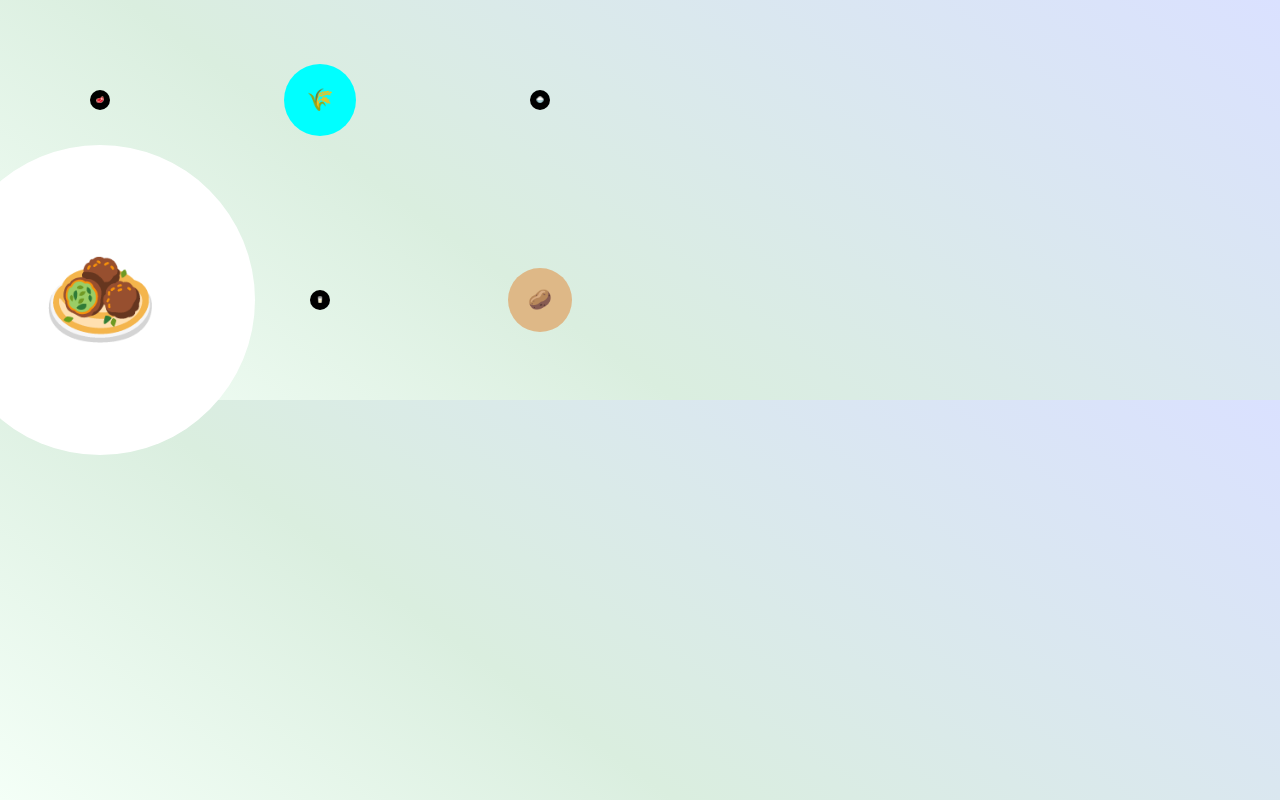
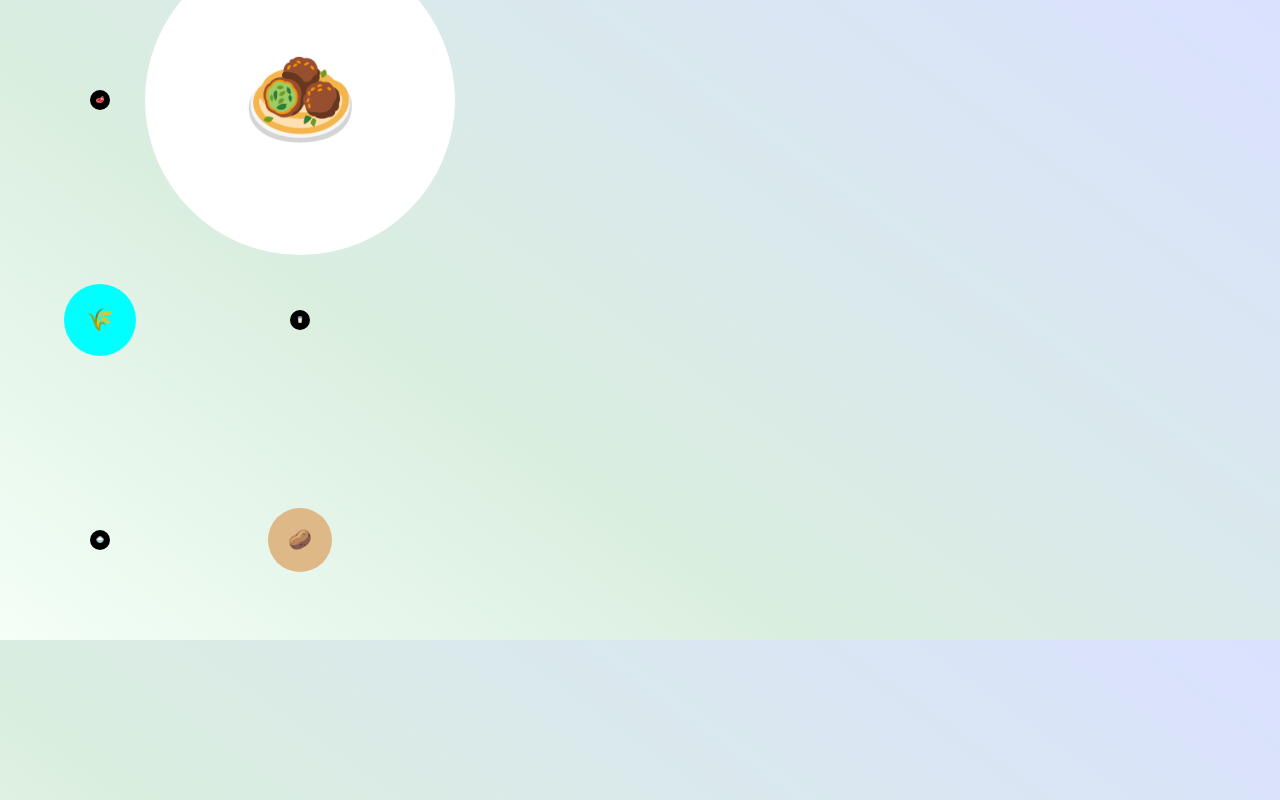
Before and after one commit to mark394e/climaid, a Next.js app: page /components/BubbleChart in a window 1280 px wide. Built offline with nearby package versions, Linux system fonts and the light colour scheme; a web font is replaced by a local one.

Commit message:
bubblechart grid

```diff
--- a/styles/bubbleChart.scss
+++ b/styles/bubbleChart.scss
@@ -8,9 +8,18 @@
   justify-content: center;
 }
 
+#beefvfalafel,
+#oatvdairy,
+#ricevpotato {
+  display: flex;
+}
+
 #circleContainer {
   display: flex;
   gap: 20px;
+  grid-column: 1/2;
+  grid-row: 2/3;
+  flex-direction: column;
 }
 
 .scale {
```
